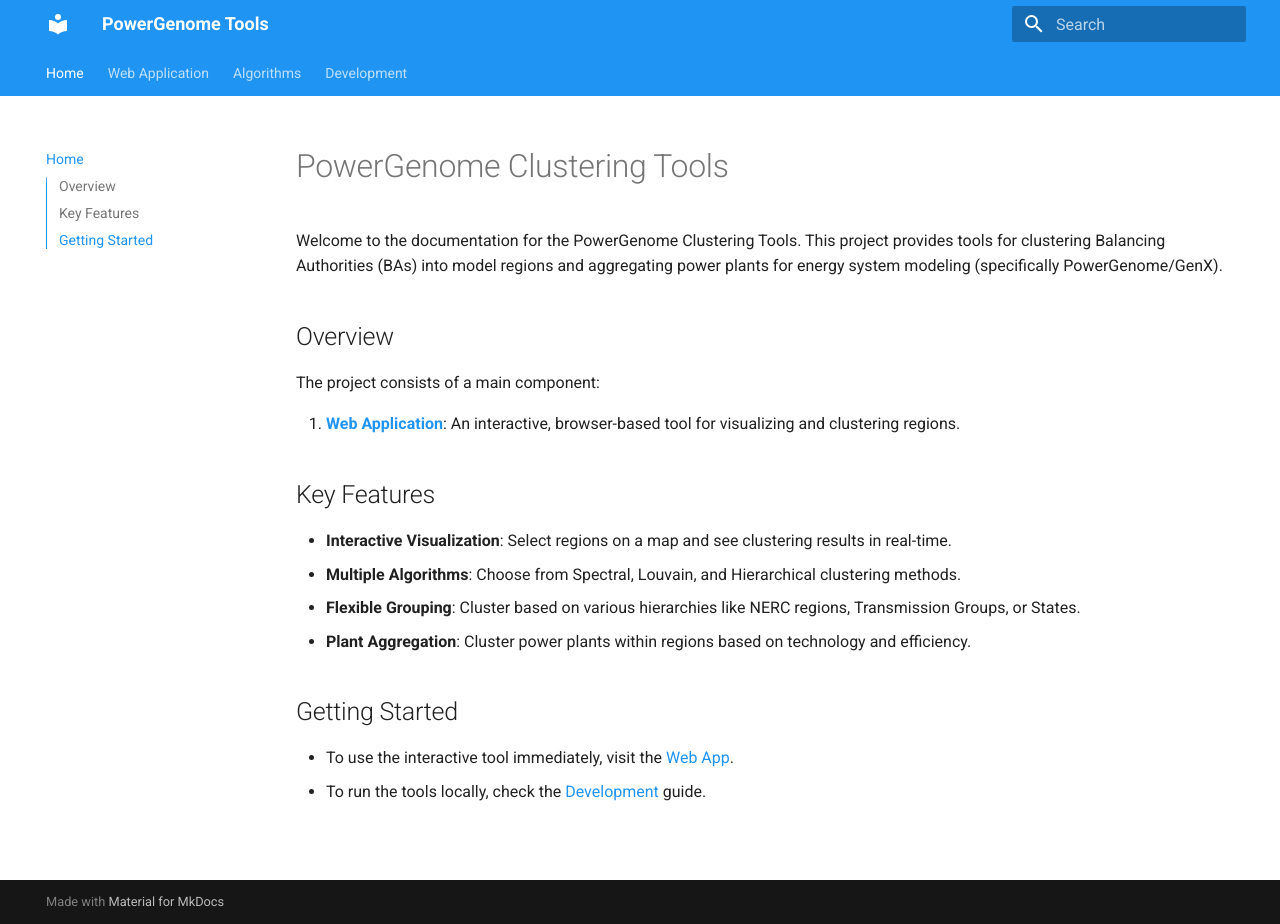
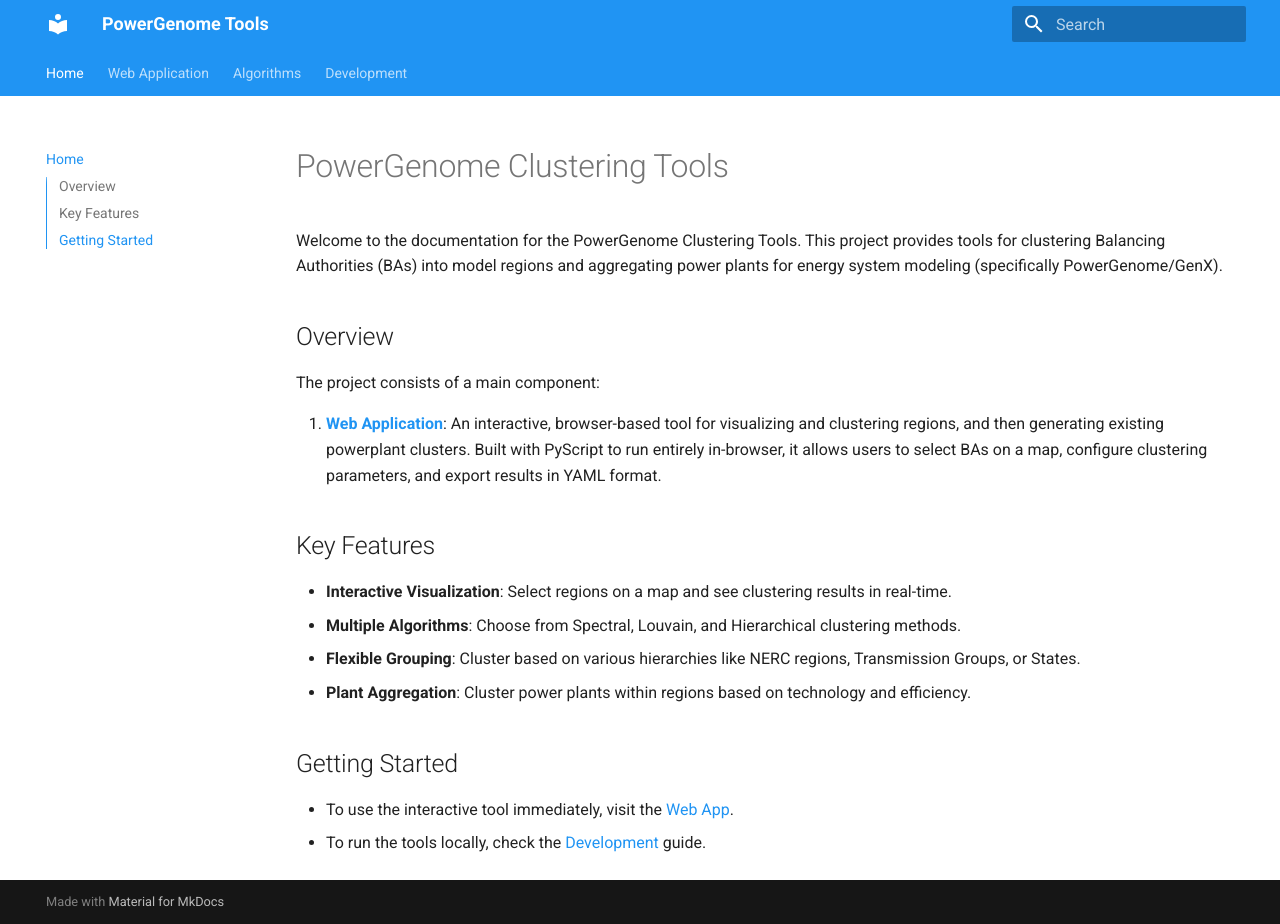
Before and after one commit to gschivley/PowerGenome-tools, an MkDocs documentation site: the page built from docs/index.md, in a window 1280 px wide and 924 px high. Built offline with MkDocs 1.6.1 and Material for MkDocs 9.7.7, drawn with Linux system fonts in a browser that asks for light colours.

Commit message:
docs: Enhance web application description to include powerplant clustering details

```diff
--- a/docs/index.md
+++ b/docs/index.md
@@ -6,7 +6,7 @@
 
 The project consists of a main component:
 
-1. **[Web Application](web_app.md)**: An interactive, browser-based tool for visualizing and clustering regions.
+1. **[Web Application](web_app.md)**: An interactive, browser-based tool for visualizing and clustering regions, and then generating existing powerplant clusters. Built with PyScript to run entirely in-browser, it allows users to select BAs on a map, configure clustering parameters, and export results in YAML format.
 
 ## Key Features
 
```
